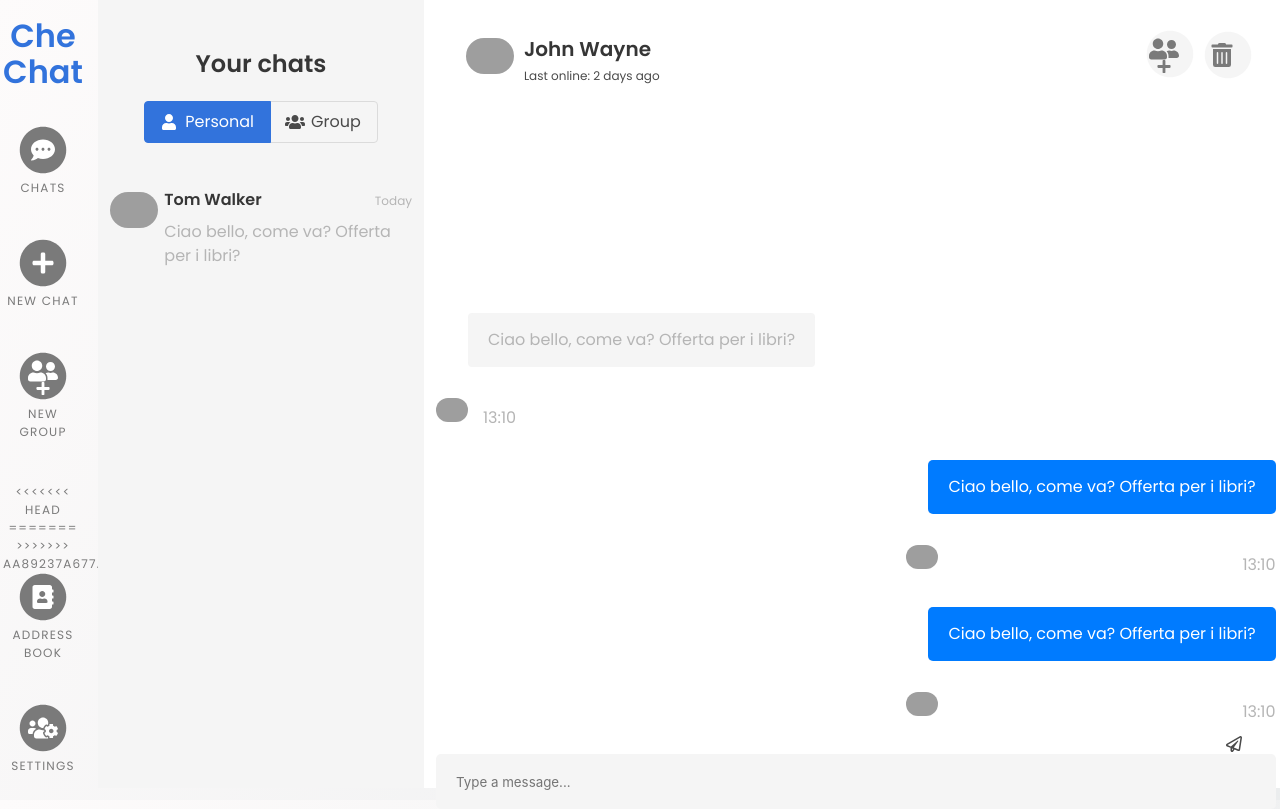
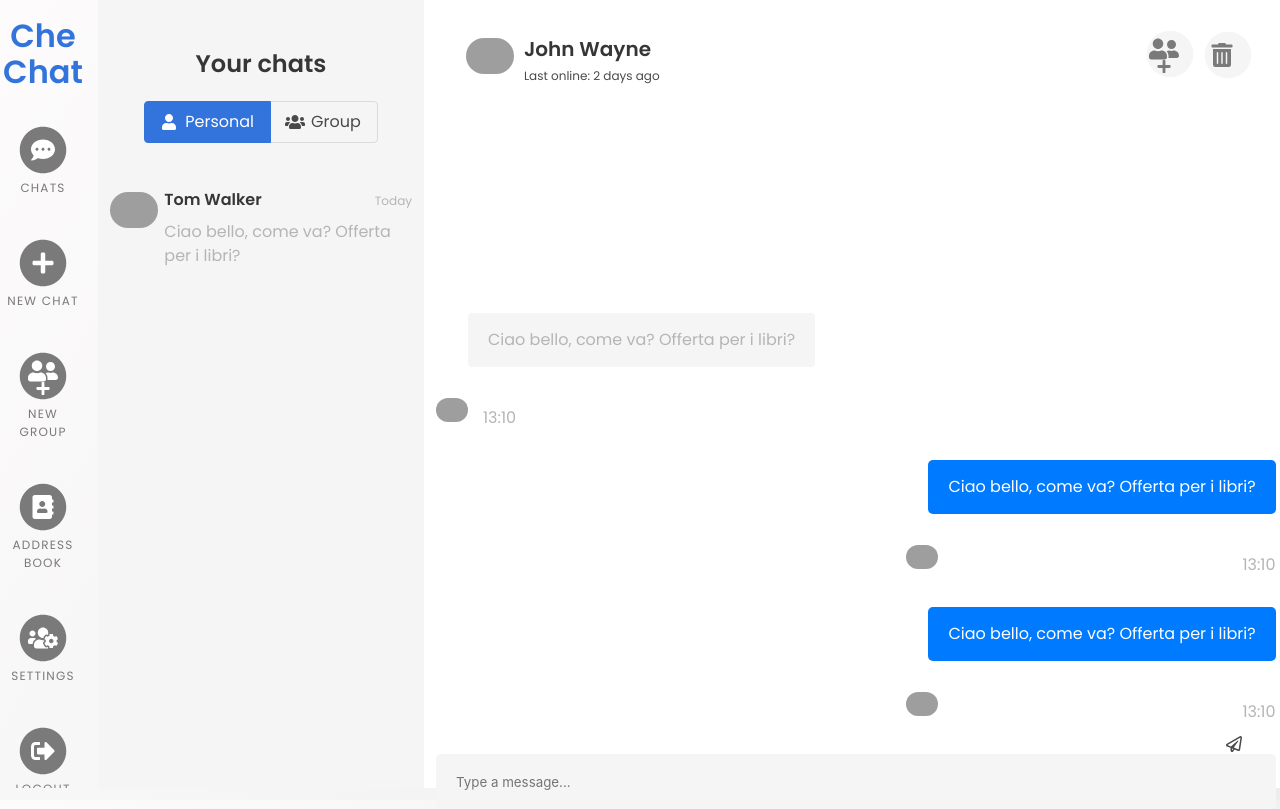
Before and after one commit to davidebrunetto94/DjangoCheChat, a Django app: page / in a window 1280 px wide; the page is wider, and only the part inside the window is pictured. Run offline with Django 3.2, Linux system fonts and the light colour scheme; the visitor is signed in with stand-in values (Sample User, id 1); some libraries are stand-ins or nearby versions; grey boxes are pictures that could not be loaded.

Commit message:
chat.html edited online with Bitbucket

```diff
--- a/CheChatApp/templates/chat.html
+++ b/CheChatApp/templates/chat.html
@@ -45,11 +45,7 @@
             </div>
 
             <div class="menu-label">
-<<<<<<< HEAD
-                <a href="account/phonebook" title="Address book" class="has-text-grey">
-=======
-                <a href="" title="Address book" class="has-text-grey" id="addressBookA">
->>>>>>> aa89237a677a0faead45d5adb4ff25290e112f94
+                <a href="account/phonebook" title="Address book" class="has-text-grey" id="addressBookA">
                     <span class="icon is-large">
                         <span class="fa-stack fa-2x">
                             <i class="fas fa-circle fa-stack-2x"></i>
```
